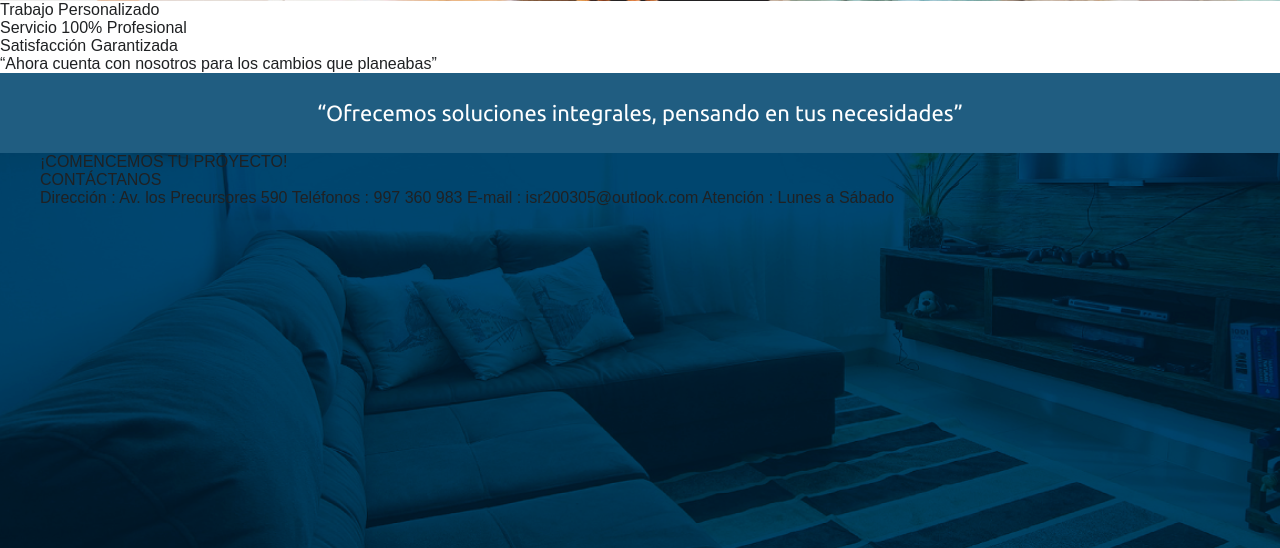
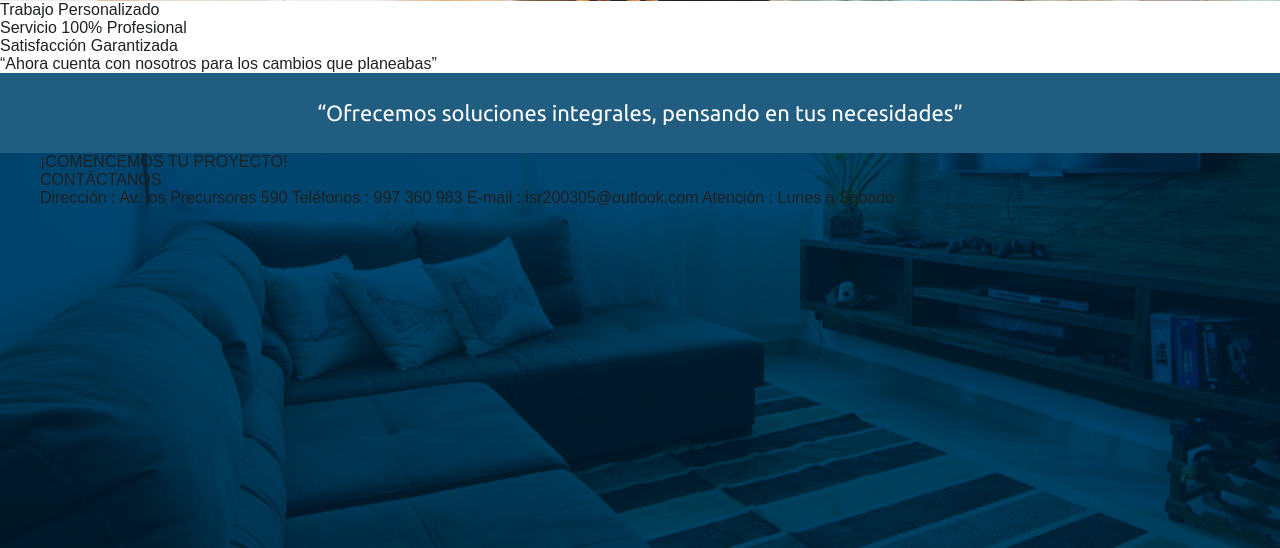
Before and after one commit to juankp3/landingpage, a PHP site: page /views/home/index.php in a window 1280 px wide. Shown: the part 727-1275 px from the top of the page. Run offline with PHP 8.4, Linux system fonts and the light colour scheme; some libraries are stand-ins or nearby versions; some web fonts are replaced.

Commit message:
maquetando footer 3

```diff
--- a/public/_dev/css/pages/footer.styl
+++ b/public/_dev/css/pages/footer.styl
@@ -8,6 +8,9 @@ footer
         padding: 27px 0
     section.sf-bottom-footer
         background-image url('../img/bg_footer.png')
+        background-repeat: no-repeat
+
+        background-position: center
         height 395px
         padding-left: 10px
         padding-right: 10px
```
Also changed, not shown: public/assets/css/newstyle.css.
